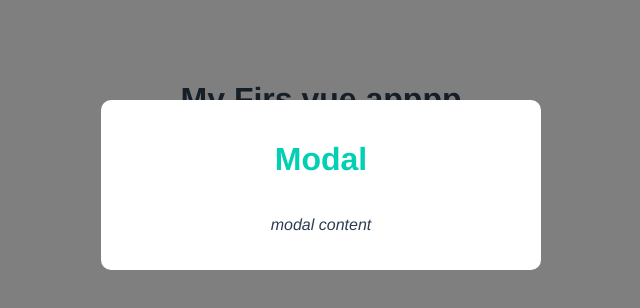
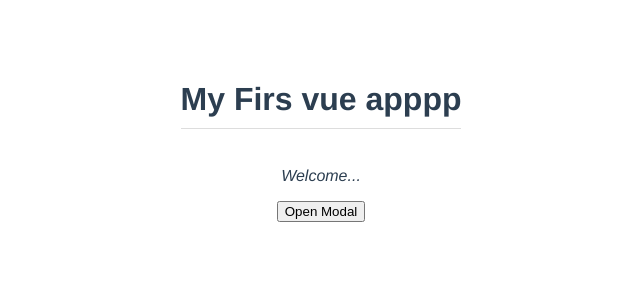
Before and after one commit to adittanu/first-vue-vite, a Vue app: page / in a window 1280 px wide. Shown: the top 308 px of the page, without its empty margins (319-959 px from the left). Built offline with nearby package versions, Linux system fonts and the light colour scheme.

Commit message:
custom event

```diff
--- a/src/App.vue
+++ b/src/App.vue
@@ -1,6 +1,10 @@
 <template>
-  <h1>{{title}}</h1>
-  <Modal/>
+  <h1>{{ title }}</h1>
+  <p>Welcome...</p>
+  <div v-if="showModal">
+    <Modal :header="header" :text="text" theme="light" @close="toggleModal"/>
+  </div>
+  <button @click="toggleModal">Open Modal</button>
 </template>
 
 <script>
@@ -8,12 +12,20 @@
 
 export default {
   name: 'App',
-  components: {Modal},
+  components: { Modal },
   data() {
     return {
-      title: "My Firs vue apppp"
+      title: "My Firs vue apppp",
+      header: 'sign up for the Giveaway!',
+      text : 'Grab your ninja swag',
+      showModal: false
     }
   },
+  methods: {
+    toggleModal() {
+      this.showModal = !this.showModal;
+    }
+  }
 }
 </script>
 
--- a/src/components/Modal.vue
+++ b/src/components/Modal.vue
@@ -1,11 +1,22 @@
 <template>
-    <div class="backdrop">
-        <div class="modal">
-            <h1>Modal</h1>
-            <p>modal content</p>
+    <div class="backdrop" @click="closeModal">
+        <div class="modal" :class="{ sale: theme === 'sale' }">
+            <h1>{{ header }}</h1>
+            <p>{{ text }}</p>
         </div>
     </div>
 </template>
+
+<script>
+    export default{
+        props: ['header', 'text', 'theme'],
+        methods: {
+            closeModal() {
+                this.$emit('close')
+            }
+        }
+    }
+</script>
 
 <style>
     .modal {
@@ -27,4 +38,12 @@
         border: none;
         padding: 0;
     }
+
+    .modal.sale {
+        background: crimson;
+        color: white;
+    }
+    .modal.sale h1 {
+        color: white;
+    }
 </style>
```
